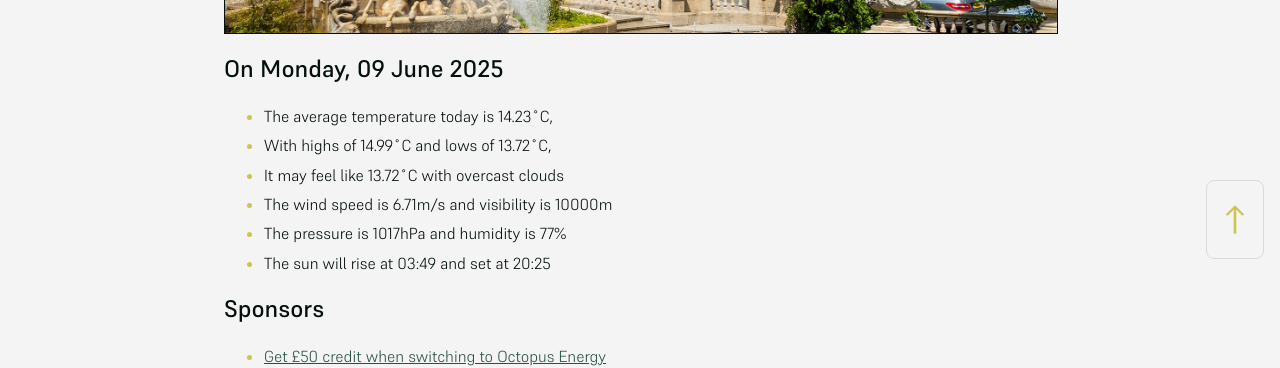
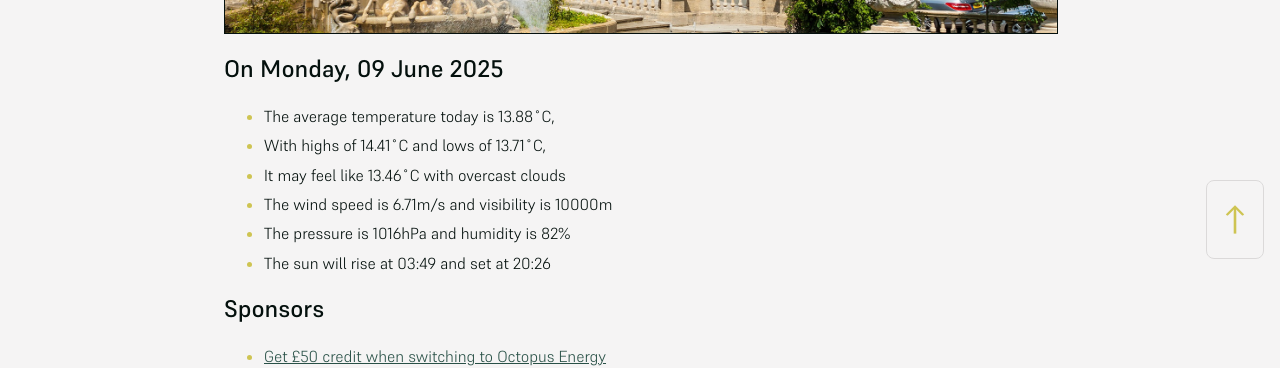
Before and after one commit to mat-0/cheltenham-open-data, a Jekyll site: the page built from index.md, in a window 1280 px wide. Shown: the part 625-993 px from the top of the page. Built offline with Jekyll 4.4.1, drawn with Linux system fonts in a browser that asks for light colours.

Commit message:
Updated 2025-06-09 23:58:10

```diff
--- a/index.md
+++ b/index.md
@@ -10,12 +10,12 @@ seo: Menu
 <!-- weather_marker starts -->
 ## On Monday, 09 June 2025
 
-- The average temperature today is 14.23˚C,
-- With highs of 14.99˚C and lows of 13.72˚C,
-- It may feel like 13.72˚C with overcast clouds
+- The average temperature today is 13.88˚C,
+- With highs of 14.41˚C and lows of 13.71˚C,
+- It may feel like 13.46˚C with overcast clouds
 - The wind speed is 6.71m/s and visibility is 10000m
-- The pressure is 1017hPa and humidity is 77%
-- The sun will rise at 03:49 and set at 20:25
+- The pressure is 1016hPa and humidity is 82%
+- The sun will rise at 03:49 and set at 20:26
 
 <!-- weather_marker ends -->
 
```
Also changed, not shown: _data/flood.json (+5 -69 lines), _pages/news.md (+8 -8 lines).
